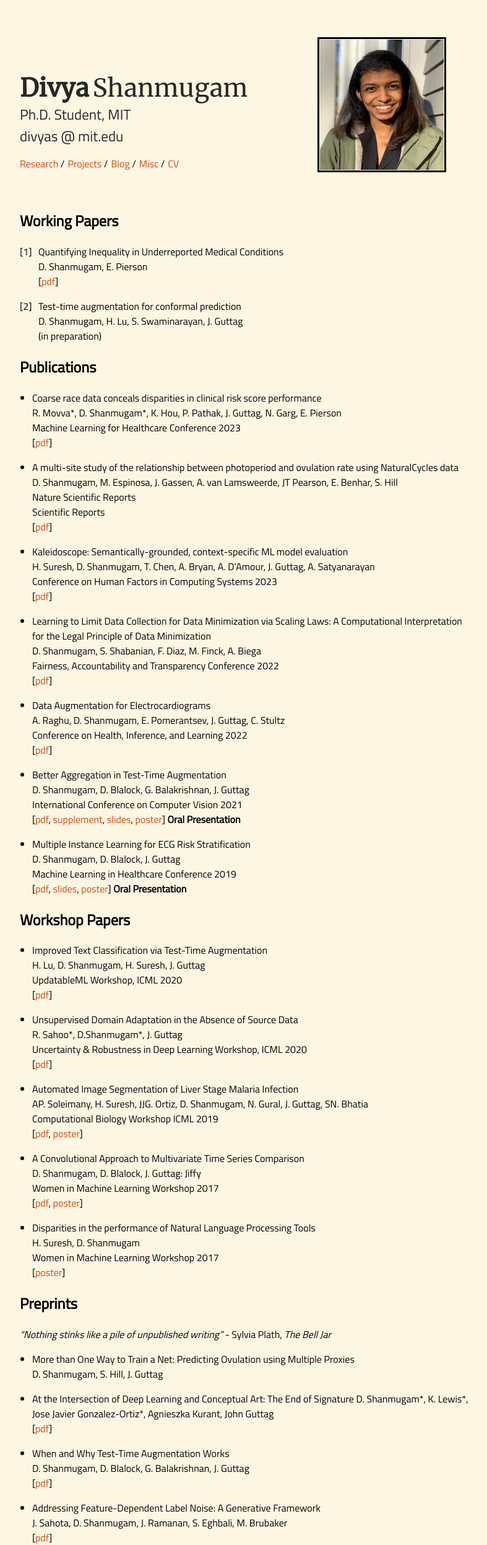
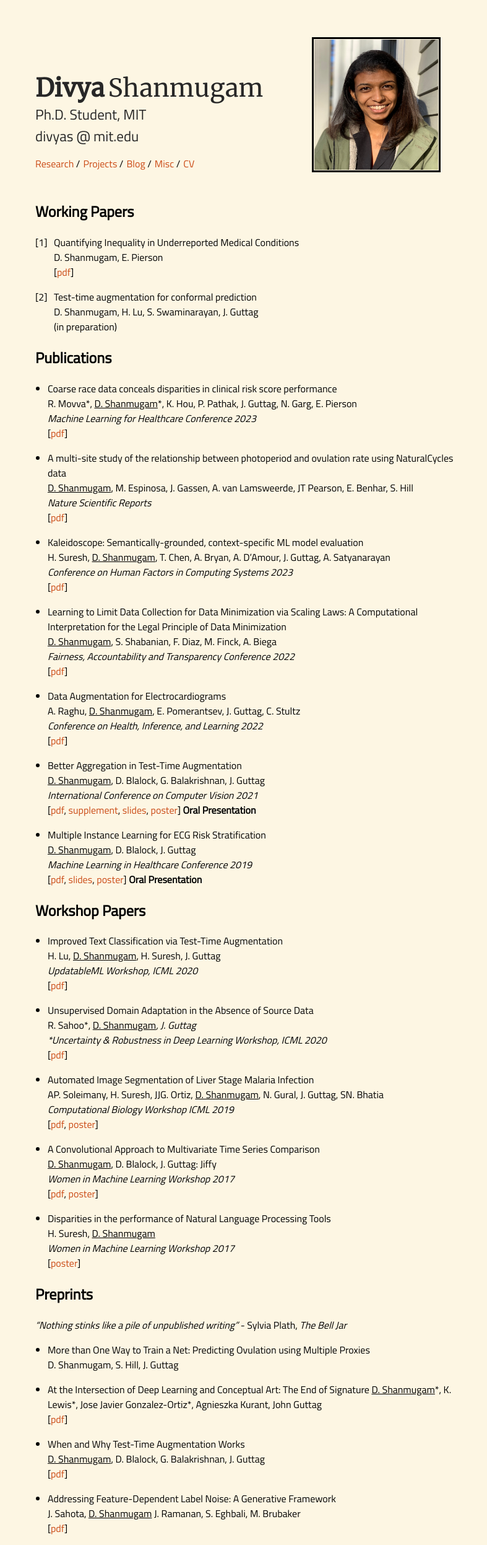
Before and after one commit to dmshanmugam/dmshanmugam.github.io, a Jekyll site: the page built from publications.md, in a window 1280 px wide. Shown: the whole page at 62% size, without its empty margins (233-1020 px from the left). Built offline with Jekyll 4.4.1, drawn with Linux system fonts in a browser that asks for light colours.

```diff
--- a/_sass/_style.scss
+++ b/_sass/_style.scss
@@ -100,7 +100,7 @@ body {
 }
 
 .navbar {
-    padding: 50px 0 30px 0;
+    padding: 50px 0 15px 0;
     align-items: center;
     display: flex;
 }
--- a/_sass/vars.scss
+++ b/_sass/vars.scss
@@ -13,6 +13,6 @@ $image-height: 235px;
  * Build Variables, don't touch
  */
 
-$max-width: 750px;
+$max-width: 700px;
 $med-width: 600px;
 $small-width: 480px;
--- a/publications.md
+++ b/publications.md
@@ -15,66 +15,65 @@ D. Shanmugam, H. Lu, S. Swaminarayan, J. Guttag \\
 ## Publications
 
 - Coarse race data conceals disparities in clinical risk score performance \\
-R. Movva\*, D. Shanmugam\*, K. Hou, P. Pathak, J. Guttag, N. Garg, E. Pierson \\
-Machine Learning for Healthcare Conference 2023 \\
+R. Movva\*, <u>D. Shanmugam</u>\*, K. Hou, P. Pathak, J. Guttag, N. Garg, E. Pierson \\
+*Machine Learning for Healthcare Conference 2023* \\
 [[pdf](https://arxiv.org/abs/2304.09270)]
 
 - A multi-site study of the relationship between photoperiod and ovulation rate using NaturalCycles data \\
-D. Shanmugam, M. Espinosa, J. Gassen, A. van Lamsweerde, JT Pearson, E. Benhar, S. Hill \\
-Nature Scientific Reports \\
-Scientific Reports \\
+<u>D. Shanmugam</u>, M. Espinosa, J. Gassen, A. van Lamsweerde, JT Pearson, E. Benhar, S. Hill \\
+*Nature Scientific Reports* \\
 [[pdf](https://www.nature.com/articles/s41598-023-34940-z)]
 
 - Kaleidoscope: Semantically-grounded, context-specific ML model evaluation \\
-H. Suresh, D. Shanmugam, T. Chen, A. Bryan, A. D'Amour, J. Guttag, A. Satyanarayan \\
-Conference on Human Factors in Computing Systems 2023 \\
+H. Suresh, <u>D. Shanmugam</u>, T. Chen, A. Bryan, A. D'Amour, J. Guttag, A. Satyanarayan \\
+*Conference on Human Factors in Computing Systems 2023* \\
 [[pdf](https://doi.org/10.1145/3544548.3581482)]
 
 - Learning to Limit Data Collection for Data Minimization via Scaling Laws: A Computational Interpretation for the Legal Principle  of Data Minimization\\
-D. Shanmugam, S. Shabanian, F. Diaz, M. Finck, A. Biega \\
-Fairness, Accountability and Transparency Conference 2022 \\
+<u>D. Shanmugam</u>, S. Shabanian, F. Diaz, M. Finck, A. Biega \\
+*Fairness, Accountability and Transparency Conference 2022* \\
 [[pdf](pdfs/facct_2022_lldc.pdf)]
 
 - Data Augmentation for Electrocardiograms  \\
-A. Raghu, D. Shanmugam, E. Pomerantsev, J. Guttag, C. Stultz \\
-Conference on Health, Inference, and Learning 2022 \\
+A. Raghu, <u>D. Shanmugam</u>, E. Pomerantsev, J. Guttag, C. Stultz \\
+*Conference on Health, Inference, and Learning 2022* \\
 [[pdf](https://arxiv.org/abs/2204.04360)]
 
 - Better Aggregation in Test-Time Augmentation \\
-D. Shanmugam, D. Blalock, G. Balakrishnan, J. Guttag \\
-International Conference on Computer Vision 2021 \\
+<u>D. Shanmugam</u>, D. Blalock, G. Balakrishnan, J. Guttag \\
+*International Conference on Computer Vision 2021* \\
 [[pdf](pdfs/tta_iccv_2021.pdf), [supplement](pdfs/2021_ICCV_TTA_supplement.pdf), [slides](pdfs/tta_iccv_slides.pdf), [poster](pdfs/tta_iccv_poster.pdf)] **Oral Presentation**
 
 - Multiple Instance Learning for ECG Risk Stratification \\
-D. Shanmugam, D. Blalock, J. Guttag \\
-Machine Learning in Healthcare Conference 2019 \\
+<u>D. Shanmugam</u>, D. Blalock, J. Guttag \\
+*Machine Learning in Healthcare Conference 2019* \\
 [[pdf](pdfs/ecg_mlhc_2019.pdf), [slides](pdfs/ecg_mlhc_slides.pdf), [poster](pdfs/ecg_mlhc_poster.pdf)] **Oral Presentation**
 
 ## Workshop Papers
 
 - Improved Text Classification via Test-Time Augmentation \\
-H. Lu, D. Shanmugam, H. Suresh, J. Guttag \\
-UpdatableML Workshop, ICML 2020 \\
+H. Lu, <u>D. Shanmugam</u>, H. Suresh, J. Guttag \\
+*UpdatableML Workshop, ICML 2020* \\
 [[pdf](https://arxiv.org/abs/2206.13607)]
 
 - Unsupervised Domain Adaptation in the Absence of Source Data \\
-R. Sahoo\*, D.Shanmugam\*, J. Guttag \\
-Uncertainty & Robustness in Deep Learning Workshop, ICML 2020 \\
+R. Sahoo\*, <u>D. Shanmugam</u>*, J. Guttag \\
+*Uncertainty & Robustness in Deep Learning Workshop, ICML 2020* \\
 [[pdf](pdfs/udl_icml_2020.pdf)]
 
 - Automated Image Segmentation of Liver Stage Malaria Infection \\
-AP. Soleimany, H. Suresh, JJG. Ortiz, D. Shanmugam, N. Gural, J. Guttag, SN. Bhatia \\
-Computational Biology Workshop ICML 2019 \\
+AP. Soleimany, H. Suresh, JJG. Ortiz, <u>D. Shanmugam</u>, N. Gural, J. Guttag, SN. Bhatia \\
+*Computational Biology Workshop ICML 2019* \\
 [[pdf](pdfs/icml_workshop_2019.pdf), [poster](pdfs/icml_2019_poster.pdf)]
 
 - A Convolutional Approach to Multivariate Time Series Comparison \\
-D. Shanmugam, D. Blalock, J. Guttag: Jiffy \\
-Women in Machine Learning Workshop 2017 \\
+<u>D. Shanmugam</u>, D. Blalock, J. Guttag: Jiffy \\
+*Women in Machine Learning Workshop 2017* \\
 [[pdf](pdfs/jiffy.pdf), [poster](pdfs/jiffy_wiml_poster.pdf)]
 
 - Disparities in the performance of Natural Language Processing Tools \\
-H. Suresh, D. Shanmugam \\
-Women in Machine Learning Workshop 2017 \\
+H. Suresh, <u>D. Shanmugam</u>\\
+*Women in Machine Learning Workshop 2017* \\
 [[poster](pdfs/wimlposter_2017.pdf)]
 
 ## Preprints
@@ -87,14 +86,14 @@ D. Shanmugam, S. Hill, J. Guttag
 
 
 - At the Intersection of Deep Learning and Conceptual Art: The End of Signature
-D.  Shanmugam\*, K. Lewis\*, Jose Javier Gonzalez-Ortiz\*, Agnieszka Kurant, John Guttag \\
+<u>D. Shanmugam</u>\*, K. Lewis\*, Jose Javier Gonzalez-Ortiz\*, Agnieszka Kurant, John Guttag \\
 [[pdf](https://arxiv.org/abs/2207.04312)]
 
 - When and Why Test-Time Augmentation Works \\
-D.  Shanmugam, D. Blalock, G. Balakrishnan, J. Guttag \\
+<u>D. Shanmugam</u>, D. Blalock, G. Balakrishnan, J. Guttag \\
 [[pdf](pdfs/when_and_why.pdf)]
 
 
 - Addressing Feature-Dependent Label Noise: A Generative Framework \\
-J. Sahota, D. Shanmugam, J. Ramanan, S. Eghbali, M. Brubaker \\
+J. Sahota, <u>D. Shanmugam</u> J. Ramanan, S. Eghbali, M. Brubaker \\
 [[pdf](pdfs/KDD_2019_label_noise_correction.pdf)]
```
Also changed, not shown: index.md (+1 -1 lines), projects.md (+5 -7 lines).
